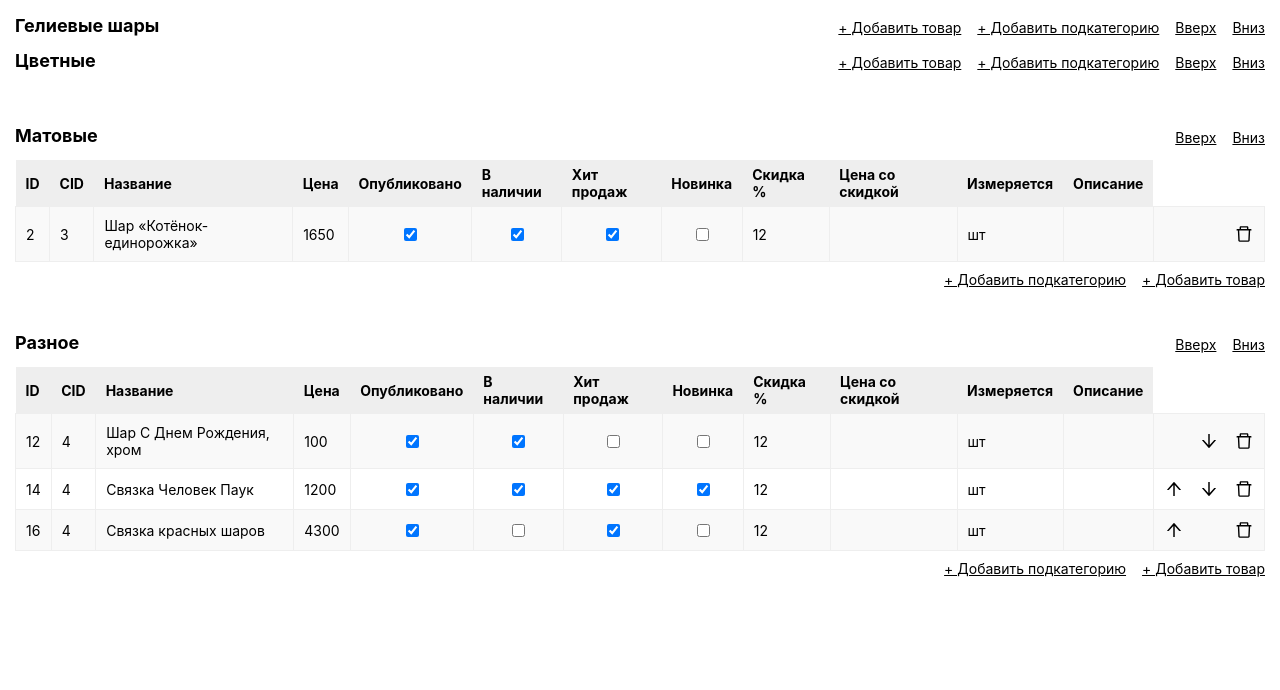
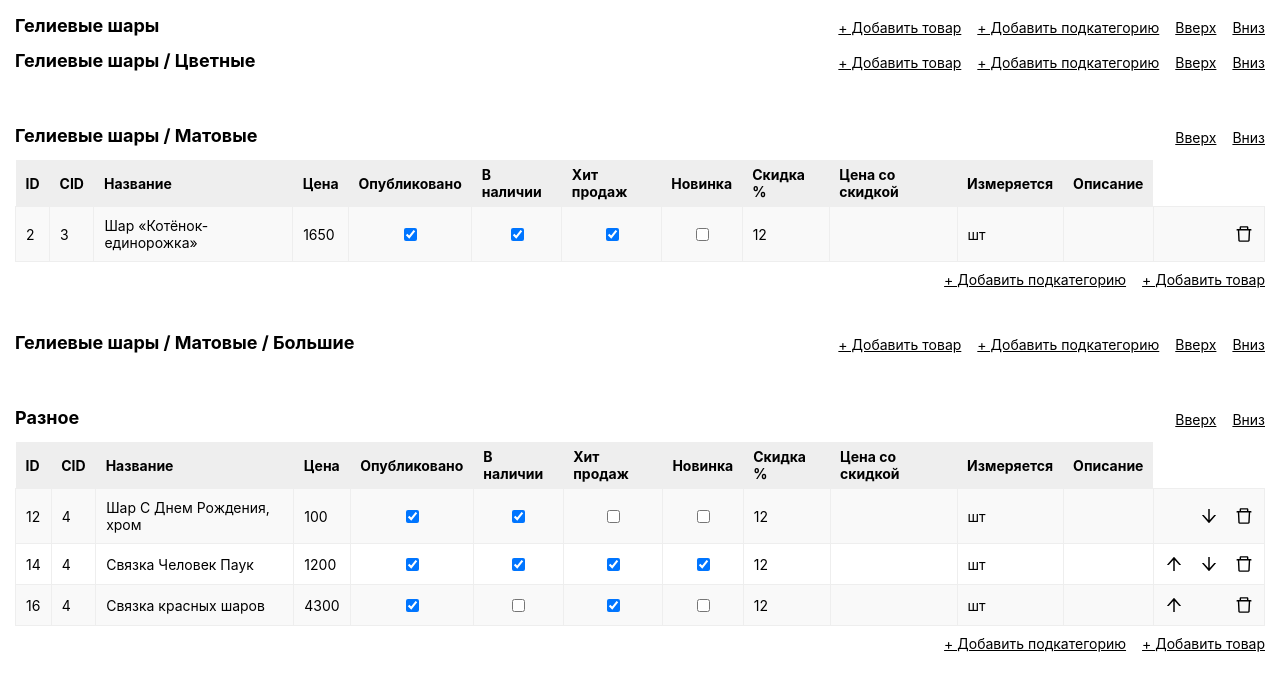
Before and after one commit to alexmasyukov/react-catalog-editor, a React (Create React App) app: page / in a window 1280 px wide. Shown: the top 690 px of the page. Built offline with nearby package versions, Linux system fonts and the light colour scheme.

Commit message:
Add text paths to categories

```diff
--- a/src/App.js
+++ b/src/App.js
@@ -7,22 +7,25 @@ const categories = [
   {
     id: 1,
     title: 'Гелиевые шары',
-    order: 1
   },
   {
     id: 2,
-    title: 'Цветные',
-    order: 2
+    pid: 1,
+    title: 'Цветные'
   },
   {
     id: 3,
-    title: 'Матовые',
-    order: 3
+    pid: 1,
+    title: 'Матовые'
+  },
+  {
+    id: 9,
+    pid: 3,
+    title: 'Большие'
   },
   {
     id: 4,
-    title: 'Разное',
-    order: 4
+    title: 'Разное'
   }
 ]
 
--- a/src/components/Category/index.js
+++ b/src/components/Category/index.js
@@ -13,6 +13,7 @@ const AddButton = ({ onClick, text = '' }) => (
 
 const Category = ({
                     title = '',
+                    path = '',
                     id,
                     rows = []
                   }) => {
@@ -39,14 +40,12 @@ const Category = ({
         className={cn(styles.block, rows.length && styles.mb)}
      >
        <div className={styles.category}>
-         <div className={styles.title}>{title}</div>
+         <div className={styles.title}>{path}</div>
          <div className={styles.btns}>
-           {!rows.length && (
-              <>
-                {addRowButton}
-                {addChildCategoryButton}
-              </>
-           )}
+           {!rows.length && <>
+             {addRowButton}
+             {addChildCategoryButton}
+           </>}
            <div className={styles.btn}>Вверх</div>
            <div className={styles.btn}>Вниз</div>
          </div>
--- a/src/components/Cell/index.js
+++ b/src/components/Cell/index.js
@@ -1,18 +1,9 @@
-import React, { useContext, useEffect, useReducer, useState } from 'react'
+import React, { useContext, useEffect, useState } from 'react'
 import cn from 'classnames'
 import DynamicControl from "components/DynamicControl"
 import { COLUMN_TYPES } from "constants/common"
 import { HandlersContext } from "components/HandersContext"
 import styles from './../../pages/editor.module.sass'
-
-const TYPES = {
-  EDIT: 'EDIT',
-  EDIT_COMPLETE: 'EDIT_COMPLETE'
-}
-
-const initialState = {
-  isEdit: false
-}
 
 
 const Cell = ({ column, colKey, rowId, value }) => {
--- a/src/helpers/index.js
+++ b/src/helpers/index.js
@@ -29,3 +29,16 @@ export function createCounter(start) {
 
 export const getColumnDefaultValue = (defaultValue) =>
   typeof (defaultValue) === 'function' ? defaultValue() : defaultValue
+
+
+export const getCategoryById = (id, categories) =>
+   categories.find(category => category.id === id)
+
+
+export const getCategoryPath = (id, categories = [], init = []) => {
+  const category = getCategoryById(id, categories)
+
+  return 'pid' in category ?
+     getCategoryPath(category.pid, categories, [category.title, ...init]) :
+     [category.title, ...init].join(' / ')
+}
--- a/src/pages/editor.js
+++ b/src/pages/editor.js
@@ -4,7 +4,7 @@ import { ColumnsProvider } from "components/ColumnsContext"
 import { HandlersProvider } from "components/HandersContext"
 import {
   assignWithEmptyShema,
-  getCategoryKeyName,
+  getCategoryPath,
   getColumnDefaultValue,
   getColumnKeyName,
   itemMove
@@ -59,16 +59,32 @@ const initialData = {
   rows: []
 }
 
+const setCategoriesPaths = (categories) => {
+  const getPath = (id) => getCategoryPath(id, categories)
+
+  return categories.map(category => ({
+    ...category,
+    path: getPath(category.id)
+  }))
+}
+
+
 const Editor = ({ data = initialData, onChange }) => {
-  const [columns, setColumns] = useState(normalize(getColumnKeyName)(data.columns))
-  const [categories, setCategories] = useState(data.categories) //normalize(getCategoryKeyName)(
+  const [columns, setColumns] = useState(
+     normalize(getColumnKeyName)(data.columns)
+  )
+  const [categories, setCategories] = useState(
+     setCategoriesPaths(data.categories)
+  )
   const [rows, setRows] = useState(
      data.rows.map(row => normalizeValuesByKeys(columns.keys, row))
   )
   const { helpers } = data
 
+  // todo: БЛЯТЬ !!! Мутация, двойной рендер!!!!
   columns.idKey = getKeyByColumnType(COLUMN_TYPES.ID, columns)
   columns.cidKey = getKeyByColumnType(COLUMN_TYPES.CATEGORY_ID, columns)
+  console.warn('Editor render')
 
   const getRowsByCategoryId = (cid) =>
      rows.filter(row => row[columns.cidKey] === cid)
@@ -100,7 +116,6 @@ const Editor = ({ data = initialData, onChange }) => {
 
     setRows([...rows, newRow])
   }
-
 
   const handleRowMoveDown = (idx) => () => {
     console.log('handleRowMoveDown', idx)
@@ -141,20 +156,22 @@ const Editor = ({ data = initialData, onChange }) => {
     setRows(update)
   }
 
-  const handleClickAddChildCategory = (cid) => () => {
-    console.log('handleClickAddChildCategory', cid)
+  const handleClickAddChildCategory = (id) => () => {
+    console.log('handleClickAddChildCategory', id)
     const newCategory = {
       id: helpers.categoryIdMaker(),
+      pid: id,
       title: 'Новая'
     }
 
-    const idx = categories.findIndex(({ id }) => id === cid)
-
-    setCategories([
+    const idx = categories.findIndex(category => category.id === id)
+    const updatedCategories = [
       ...categories.slice(0, idx + 1),
       newCategory,
       ...categories.slice(idx + 1)
-    ])
+    ]
+
+    setCategories(setCategoriesPaths(updatedCategories))
   }
 
 
```
